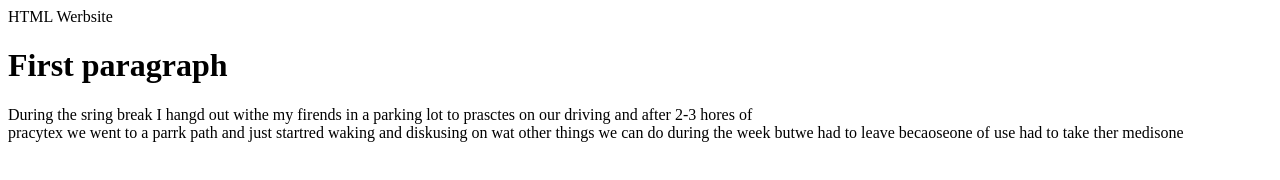
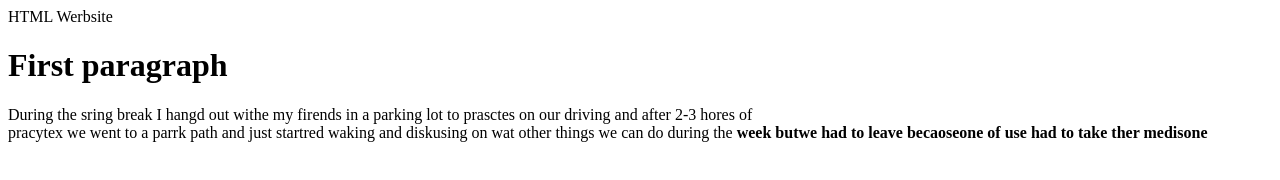
Before and after one commit to AramndoHez/AramndoHez.github.io, a plain HTML site: page index.html in a window 1280 px wide. Drawn offline with Linux system fonts and the light colour scheme.

Commit message:
Update index.html

```diff
--- a/index.html
+++ b/index.html
@@ -5,6 +5,6 @@
 </head>
 <body>
 <h1> First paragraph </h1>
-<p> During the sring break I hangd out withe my firends in a parking lot to prasctes on our driving and after 2-3 hores of <br> pracytex we went to a parrk path and just startred waking and diskusing on wat other things we can do during the week butwe had to leave becaoseone of use had to take ther medisone </p>
+<p> During the sring break I hangd out withe my firends in a parking lot to prasctes on our driving and after 2-3 hores of <br> pracytex we went to a parrk path and just startred waking and diskusing on wat other things we can do during the <b> week butwe had to leave becaoseone of use had to take ther medisone </p>
 </body>
 </html>
```
